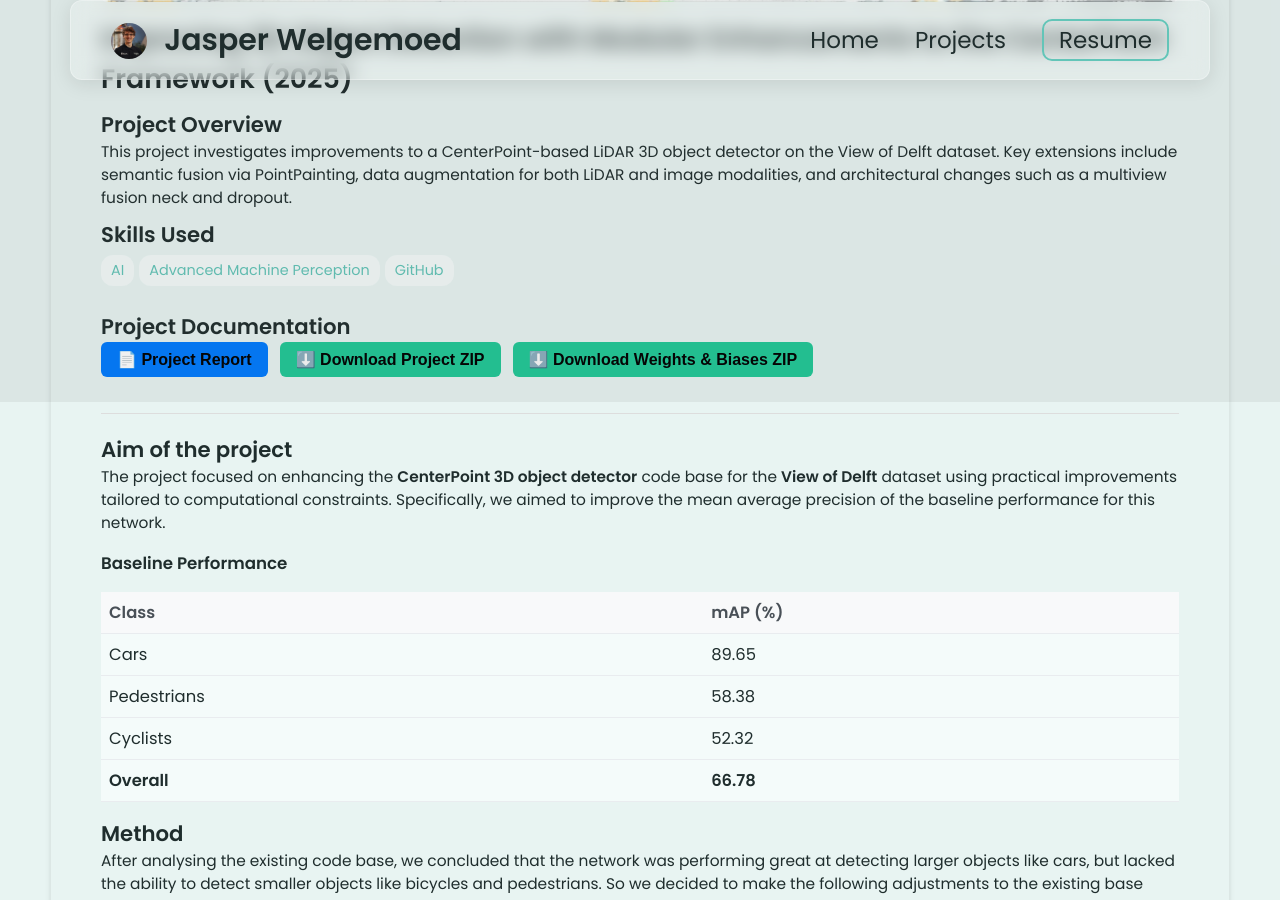
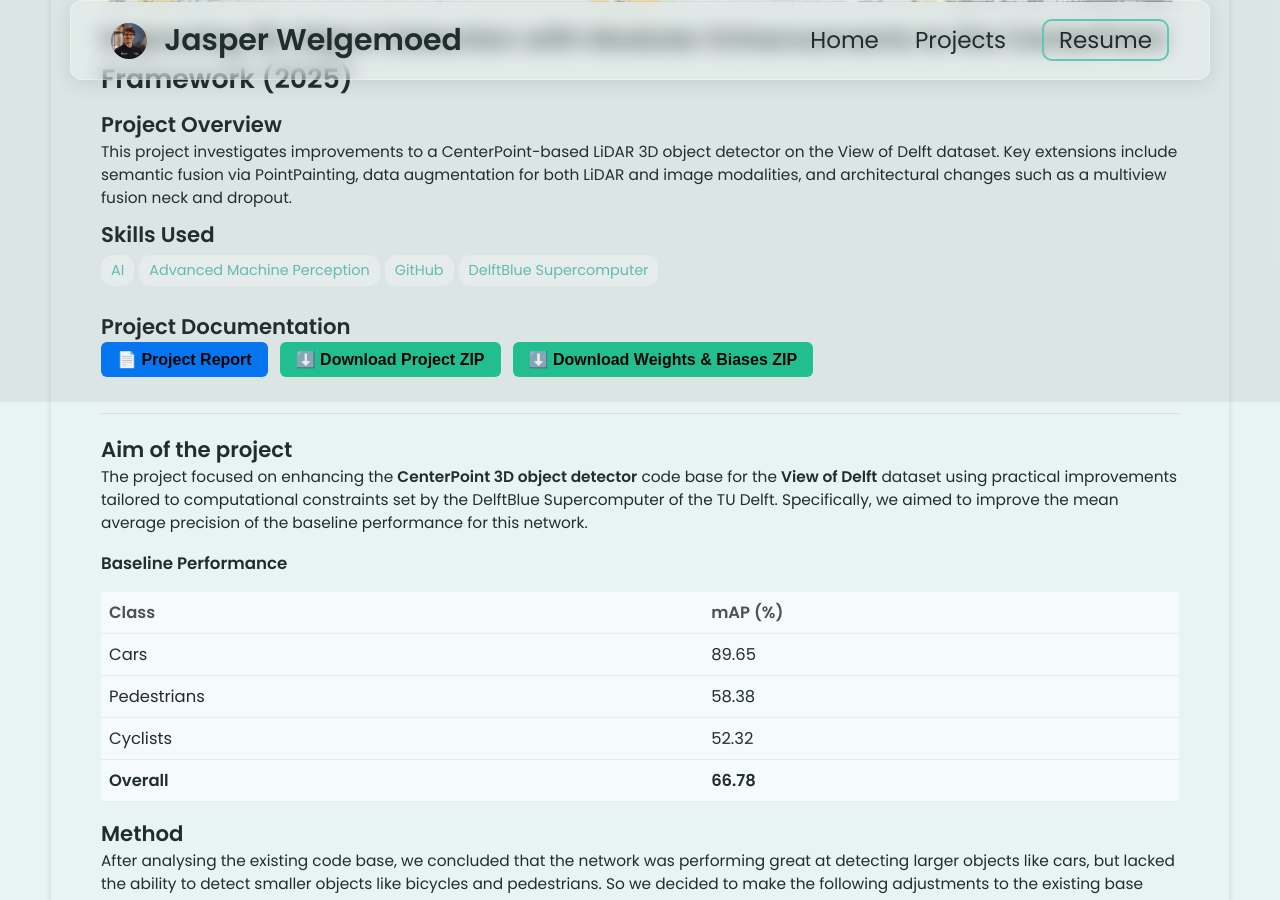
Before and after one commit to jasperwelgemoed/jasperwelgemoed.github.io, a Jekyll site: the page built from _projects/CenterpointProject/index.md, in a window 1280 px wide and 900 px high, scrolled down 498 px. Built offline with Jekyll 4.4.1, drawn with Linux system fonts in a browser that asks for light colours.

Commit message:
Update index.md

```diff
--- a/_projects/CenterpointProject/index.md
+++ b/_projects/CenterpointProject/index.md
@@ -6,6 +6,7 @@ skills:
 - AI
 - Advanced Machine Perception
 - GitHub
+- DelftBlue Supercomputer
 main-image: /PointPainting.jpg
 ---
 
@@ -51,7 +52,7 @@ main-image: /PointPainting.jpg
 ---
 
 ## Aim of the project
-The project focused on enhancing the **CenterPoint 3D object detector** code base for the **View of Delft** dataset using practical improvements tailored to computational constraints. Specifically, we aimed to improve the mean average precision of the baseline performance for this network.
+The project focused on enhancing the **CenterPoint 3D object detector** code base for the **View of Delft** dataset using practical improvements tailored to computational constraints set by the DelftBlue Supercomputer of the TU Delft. Specifically, we aimed to improve the mean average precision of the baseline performance for this network.
 
 ### **Baseline Performance**
 
```
